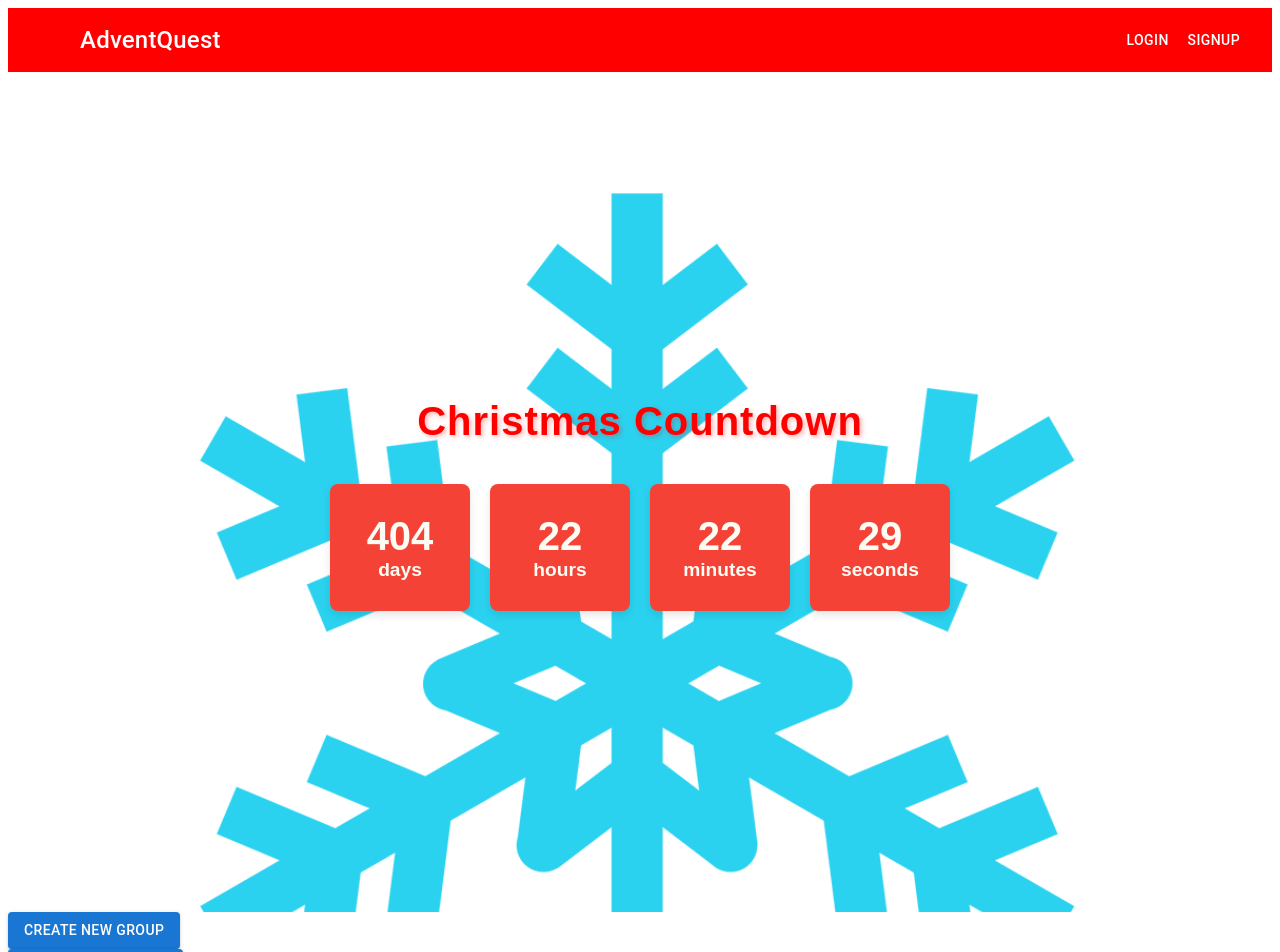
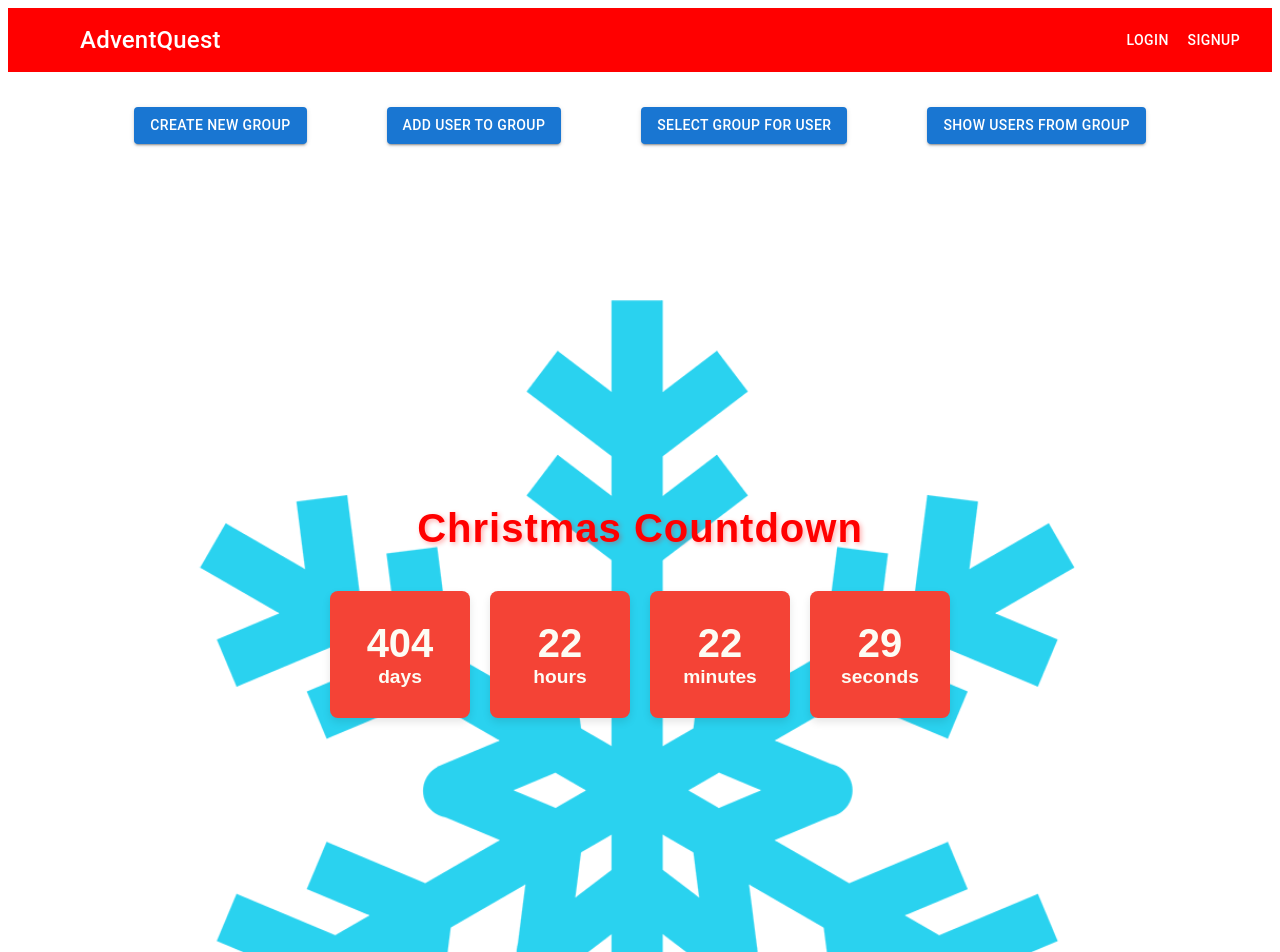
Before and after one commit to Nikola-Colnar/AdventQuest, a React (Vite) app in the folder IzvorniKod/frontend/: page / in a window 1280 px wide. Shown: the top 952 px of the page. Built offline with nearby package versions, Linux system fonts and the light colour scheme.

Commit message:
Css button

```diff
--- a/IzvorniKod/frontend/src/App.jsx
+++ b/IzvorniKod/frontend/src/App.jsx
@@ -81,16 +81,20 @@ function App() {
                   calendarVisible={handleCalendar}
               />
 
-            {isFormVisible && <Form onClick={hideForm} loggedIn={handleLoginStatusChange} />}
-            {isRegFormVisible && <RegForm onClick={hideRegForm} signIn={handleSignInStatusChange} />}
-            {showCalendar && <CalendarComponent hideCalendar={handleCalendar} />}
+              {isFormVisible && <Form onClick={hideForm} loggedIn={handleLoginStatusChange}/>}
+              {isRegFormVisible && <RegForm onClick={hideRegForm} signIn={handleSignInStatusChange}/>}
+              {showCalendar && <CalendarComponent hideCalendar={handleCalendar}/>}
 
-            <Snowfall className="snowfall" />
-            <Countdown targetDate="2025-12-25T00:00:00" />
-            <CreateGroupButton></CreateGroupButton>
-            <AddUserToGroupButton></AddUserToGroupButton>
-            <SelectGroupForUserButton></SelectGroupForUserButton>
-            <DeleteUserFromGroup></DeleteUserFromGroup>
+              <div className="button-container">
+                <CreateGroupButton/>
+                <AddUserToGroupButton/>
+                <SelectGroupForUserButton/>
+                <DeleteUserFromGroup/>
+              </div>
+
+              <Snowfall className="snowfall"/>
+              <Countdown targetDate="2025-12-25T00:00:00"/>
+
             </>
         ),
       },
--- a/IzvorniKod/frontend/src/styles/App.css
+++ b/IzvorniKod/frontend/src/styles/App.css
@@ -1,3 +1,24 @@
 body{
     background-color: hwb(0 18% 0% / 0);
+
+    .button-container {
+        display: flex;
+        justify-content: center;
+        gap: 20px;
+        margin: 20px 0;
+    }
+
+    .button-container > * {
+        padding: 15px 30px;
+        font-size: 1.2rem;
+        color: #fff;
+        border: none;
+        border-radius: 5px;
+        cursor: pointer;
+        transition: background-color 0.3s ease;
+    }
+
+    .button-container > *:hover {
+        background-color: #0056b3;
+    }
 }
```
Also changed, not shown: 1 other file (tests, documents, lock files or other folders). Lines whose indentation alone changed are shown as unchanged.
